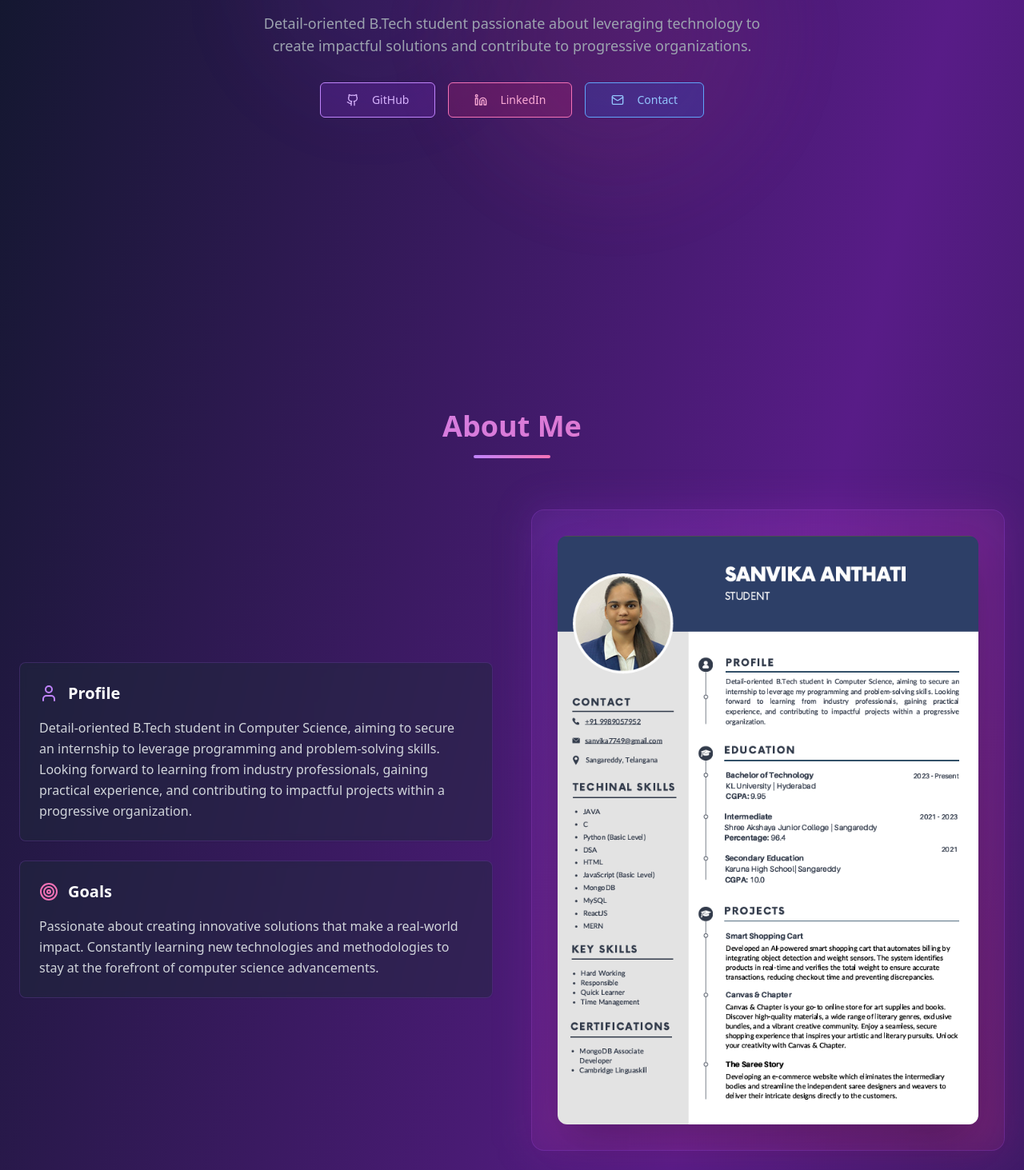
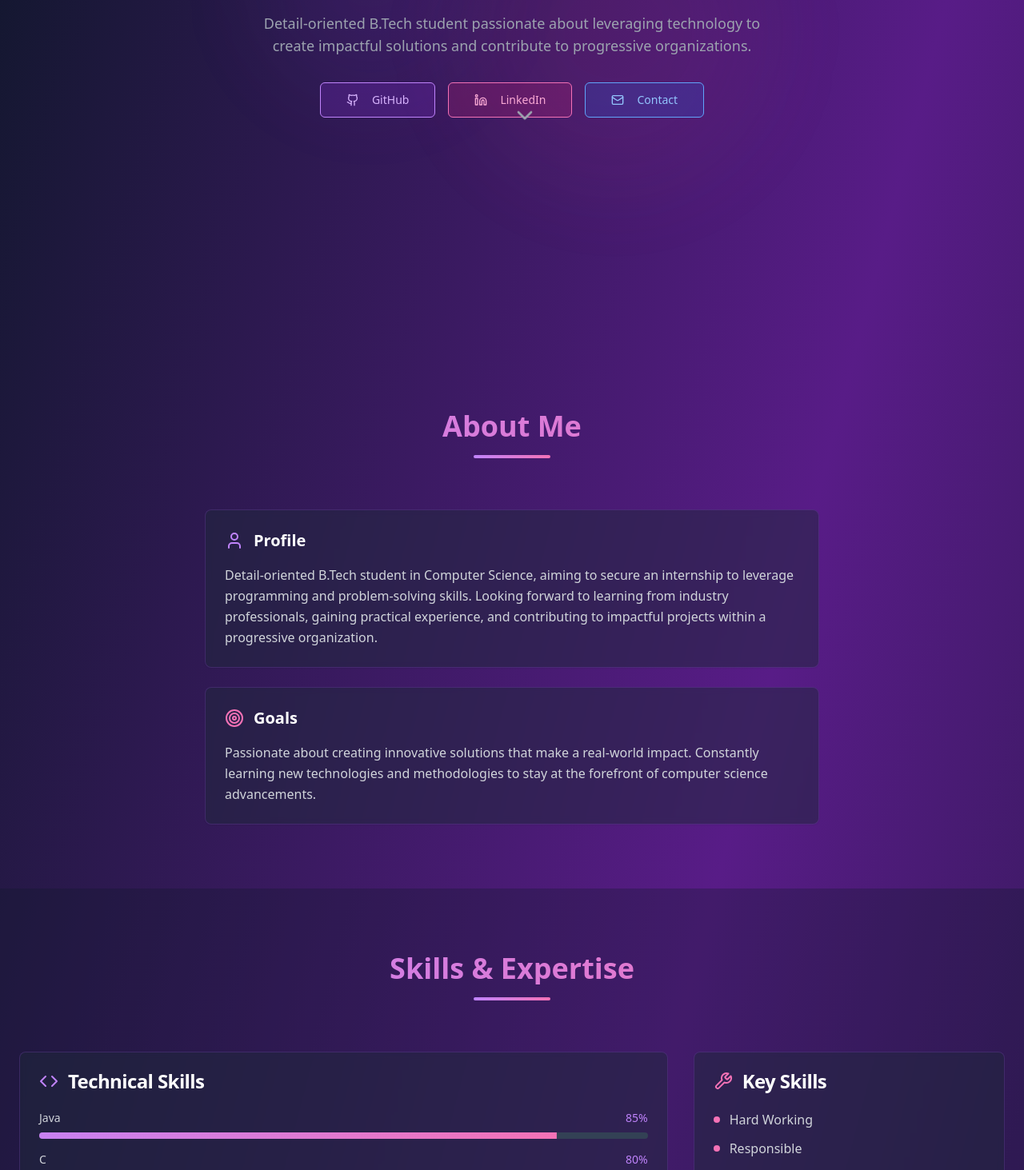
Before and after one commit to NirmalMadhunala/stellar-cs-folio-craft, a React (Vite) app: page / in a window 1280 px wide. Shown: the part 367-1830 px from the top of the page at 80% size. Built offline with nearby package versions, Linux system fonts and the light colour scheme.

Commit message:
Removed Photo in about section

```diff
--- a/index.html
+++ b/index.html
@@ -3,18 +3,21 @@
   <head>
     <meta charset="UTF-8" />
     <meta name="viewport" content="width=device-width, initial-scale=1.0" />
-    <title>stellar-cs-folio-craft</title>
-    <meta name="description" content="Lovable Generated Project" />
-    <meta name="author" content="Lovable" />
+    <title>Sanvika Anthati - Portfolio</title>
+    <meta name="description" content="Portfolio website of Sanvika Anthati - Computer Science Student and Developer" />
+    <meta name="author" content="Sanvika Anthati" />
 
-    <meta property="og:title" content="stellar-cs-folio-craft" />
-    <meta property="og:description" content="Lovable Generated Project" />
+    <meta property="og:title" content="Sanvika Anthati - Portfolio" />
+    <meta property="og:description" content="Portfolio website of Sanvika Anthati - Computer Science Student and Developer" />
     <meta property="og:type" content="website" />
-    <meta property="og:image" content="https://lovable.dev/opengraph-image-p98pqg.png" />
+    <meta property="og:image" content="/portfolio-preview.png" />
 
     <meta name="twitter:card" content="summary_large_image" />
-    <meta name="twitter:site" content="@lovable_dev" />
-    <meta name="twitter:image" content="https://lovable.dev/opengraph-image-p98pqg.png" />
+    <meta name="twitter:title" content="Sanvika Anthati - Portfolio" />
+    <meta name="twitter:description" content="Portfolio website of Sanvika Anthati - Computer Science Student and Developer" />
+    <meta name="twitter:image" content="/portfolio-preview.png" />
+
+    <link rel="icon" type="image/png" href="/favicon.png" />
   </head>
 
   <body>
--- a/src/components/About.tsx
+++ b/src/components/About.tsx
@@ -1,4 +1,3 @@
-
 import { Card, CardContent } from "@/components/ui/card";
 import { User, Target, BookOpen } from "lucide-react";
 
@@ -13,8 +12,7 @@ const About = () => {
           <div className="w-24 h-1 bg-gradient-to-r from-purple-400 to-pink-400 mx-auto rounded-full"></div>
         </div>
 
-        <div className="grid md:grid-cols-2 gap-12 items-center">
-          <div className="space-y-6">
+        <div className="max-w-3xl mx-auto space-y-6">
           <Card className="bg-slate-800/50 border-purple-500/20 backdrop-blur-sm">
             <CardContent className="p-6">
               <div className="flex items-center mb-4">
@@ -45,18 +43,6 @@ const About = () => {
             </CardContent>
           </Card>
         </div>
-
-          <div className="relative">
-            <div className="relative z-10 bg-gradient-to-br from-purple-500/10 to-pink-500/10 rounded-2xl p-8 backdrop-blur-sm border border-purple-500/20">
-              <img
-                src="/lovable-uploads/4ffe7a77-4895-4f17-ae56-8ebe0342cbc0.png"
-                alt="Sanvika Anthati"
-                className="w-full rounded-xl shadow-2xl"
-              />
-            </div>
-            <div className="absolute inset-0 bg-gradient-to-br from-purple-600/20 to-pink-600/20 rounded-2xl blur-xl"></div>
-          </div>
-        </div>
       </div>
     </section>
   );
--- a/src/components/Hero.tsx
+++ b/src/components/Hero.tsx
@@ -1,7 +1,9 @@
 import { ChevronDown, Github, Linkedin, Mail } from "lucide-react";
 import { Button } from "@/components/ui/button";
+
 const Hero = () => {
-  return <section id="home" className="min-h-screen flex items-center justify-center relative overflow-hidden">
+  return (
+    <section id="home" className="min-h-screen flex items-center justify-center relative overflow-hidden">
       {/* Animated Background Elements */}
       <div className="absolute inset-0 overflow-hidden">
         <div className="absolute top-1/4 left-1/4 w-72 h-72 bg-purple-500/10 rounded-full blur-3xl animate-pulse"></div>
@@ -22,15 +24,30 @@ const Hero = () => {
           </p>
 
           <div className="flex justify-center space-x-4 mb-12">
-            <Button variant="outline" size="lg" className="bg-purple-600/20 border-purple-400 text-purple-300 hover:bg-purple-600/30 transition-all duration-300">
+            <Button
+              variant="outline"
+              size="lg"
+              className="bg-purple-600/20 border-purple-400 text-purple-300 hover:bg-purple-600/30 transition-all duration-300"
+              onClick={() => window.open('https://github.com/yourusername', '_blank')}
+            >
               <Github className="mr-2 h-4 w-4" />
               GitHub
             </Button>
-            <Button variant="outline" size="lg" className="bg-pink-600/20 border-pink-400 text-pink-300 hover:bg-pink-600/30 transition-all duration-300">
+            <Button
+              variant="outline"
+              size="lg"
+              className="bg-pink-600/20 border-pink-400 text-pink-300 hover:bg-pink-600/30 transition-all duration-300"
+              onClick={() => window.open('https://linkedin.com/in/yourusername', '_blank')}
+            >
               <Linkedin className="mr-2 h-4 w-4" />
               LinkedIn
             </Button>
-            <Button variant="outline" size="lg" className="bg-blue-600/20 border-blue-400 text-blue-300 hover:bg-blue-600/30 transition-all duration-300">
+            <Button
+              variant="outline"
+              size="lg"
+              className="bg-blue-600/20 border-blue-400 text-blue-300 hover:bg-blue-600/30 transition-all duration-300"
+              onClick={() => document.getElementById('contact')?.scrollIntoView({ behavior: 'smooth' })}
+            >
               <Mail className="mr-2 h-4 w-4" />
               Contact
             </Button>
@@ -38,9 +55,13 @@ const Hero = () => {
         </div>
 
         <div className="absolute bottom-8 left-1/2 transform -translate-x-1/2 animate-bounce">
-
+          <a href="#about" className="text-gray-400 hover:text-purple-400 transition-colors duration-300">
+            <ChevronDown size={32} />
+          </a>
         </div>
       </div>
-    </section>;
+    </section>
+  );
 };
+
 export default Hero;
```
Also changed, not shown: 2 other files (tests, documents, lock files or other folders). Lines whose indentation alone changed are shown as unchanged.
